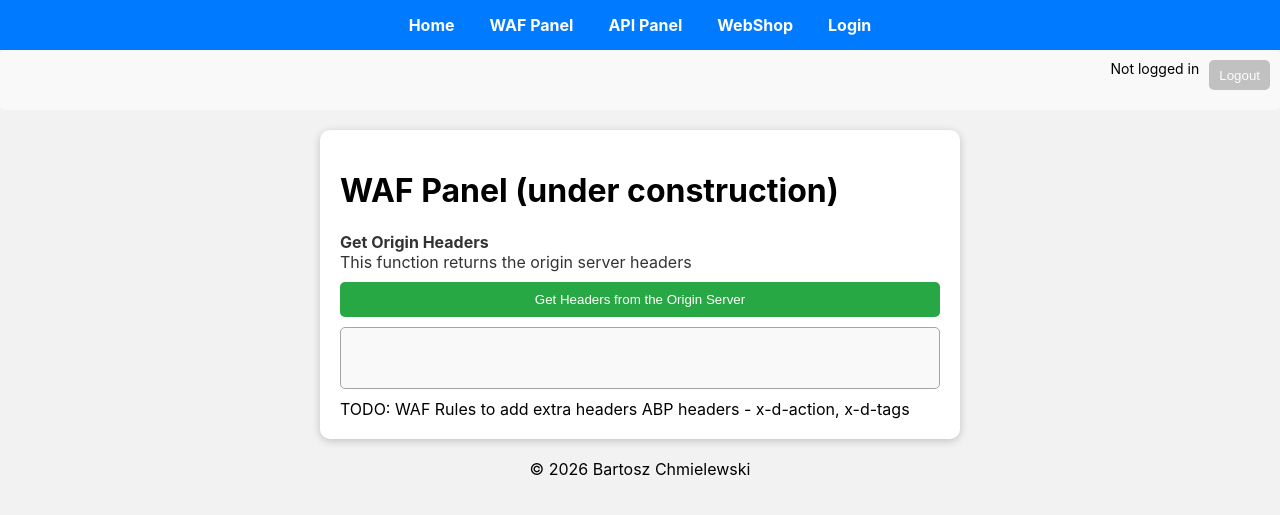
After one commit to spmpl-pl/spm-web-lab, a Flask app: page /wafpanel in a window 1280 px wide. The commit adds this page. Shown: the top 515 px of the page. Run offline with Flask 3, Linux system fonts and the light colour scheme.

Commit message:
WAF Panel added

```diff
--- a/app.py
+++ b/app.py
@@ -60,9 +60,13 @@ def handle_500(error):
 def index():
     return render_template('index.html')
 
-@app.route('/panel')
-def panel_page():
-    return render_template('panel.html')
+@app.route('/wafpanel')
+def wafpanel_page():
+    return render_template('wafpanel.html')
+
+@app.route('/apipanel')
+def apipanel_page():
+    return render_template('apipanel.html')
 
 @app.route('/webshop')
 def webshop_page():
@@ -226,6 +230,10 @@ def api_guestbook_delete():
     save_guestbook(data)
     return jsonify({"success": True})
 
+@app.route("/api/GetHeaders", methods=["GET"])
+def api_getheaders_get():
+    return jsonify(list(request.headers.items()))
+
 @app.route("/api/ChatBot", methods=["POST"])
 def api_ChatBot():
 
--- a/static/style.css
+++ b/static/style.css
@@ -88,6 +88,7 @@ textarea {
   font-size: 14px;
   word-wrap: break-word;
   border: 1px solid #a7a4a4;
+  white-space: pre-line
 }
 
 /* Info page link button */
--- a/templates/includes/menu.html
+++ b/templates/includes/menu.html
@@ -1,6 +1,7 @@
   <nav class="top-menu">
     <a href="/" class="menu-link">Home</a>
-    <a href="/panel" class="menu-link">API Panel</a>
+    <a href="/wafpanel" class="menu-link">WAF Panel</a>
+    <a href="/apipanel" class="menu-link">API Panel</a>
     <a href="/webshop" class="menu-link">WebShop</a>
     <a href="/accountinfo" id="accountinfolink" class="menu-link">Account Info</a>
     <a href="/guestbook" id="guestbooklink" class="menu-link">Guest Book</a>
--- /dev/null
+++ b/templates/wafpanel.html
@@ -0,0 +1,35 @@
+{% extends "base.html" %}
+
+{% block title %}API Panel{% endblock %}
+
+{% block content %}
+
+  <!-- Main content -->
+    <h1>WAF Panel (under construction)</h1>
+
+
+    <!-- GetGetSession Section -->
+    <p><b>Get Origin Headers</b><br>
+    This function returns the origin server headers</p>
+    <button id="GetHeadersButton">Get Headers from the Origin Server</button>
+    <div id="GetHeadersResult" class="result"></div>
+
+
+    <script>
+
+    document.getElementById('GetHeadersButton').onclick = () => {
+      fetch('/api/GetHeaders')
+        .then(res => res.json())
+        .then(data => {
+          const lines = data.map(([key, value]) => `${key}: ${value}`);
+          document.getElementById("GetHeadersResult").textContent = lines.join("\n");
+          //document.getElementById('GetHeadersResult').innerText = JSON.stringify(data);
+        });
+    };
+    </script>
+    TODO:
+    WAF Rules to add extra headers
+    ABP headers - x-d-action, x-d-tags
+
+
+{% endblock %}
```
Also changed, not shown: templates/apipanel.html (renamed from templates/panel.html).
